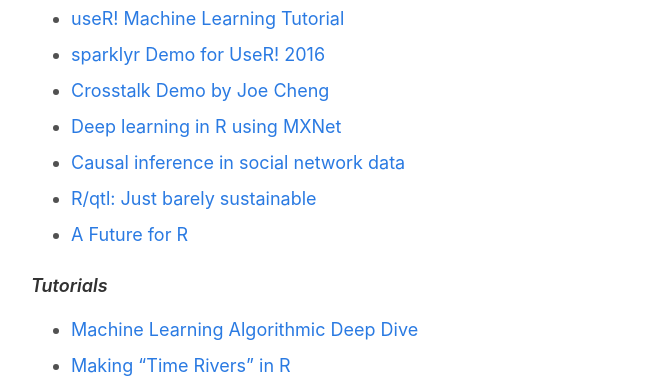
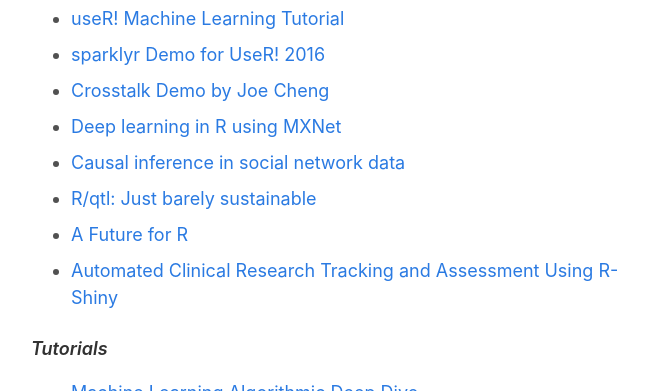
Before and after one commit to rweekly/rweekly.org, a Jekyll site: the page built from draft.md, in a window 1280 px wide and 900 px high, scrolled down 1392 px, cut to the strip 0-391 px from the top of the window. Shown: the whole strip, without its empty margins (294-942 px from the left). Built offline with Jekyll 4.4.1, drawn with Linux system fonts in a browser that asks for light colours; comment, search, counter and statistics services are not loaded.

Commit message:
Update draft.md
Add Hao's lightening talk slide on shiny

```diff
--- a/draft.md
+++ b/draft.md
@@ -75,6 +75,8 @@
 + [R/qtl: Just barely sustainable](https://www.biostat.wisc.edu/~kbroman/presentations/UseR2016_withnotes.pdf)
 
 + [A Future for R](http://www.jottr.org/2016/07/a-future-for-r-slides-from-user-2016.html)
+
++ [Automated Clinical Research Tracking and Assessment Using R-Shiny](https://github.com/haozhu233/presentations/blob/master/useR2016_shiny.pdf)
 
 
 #### Tutorials
```
